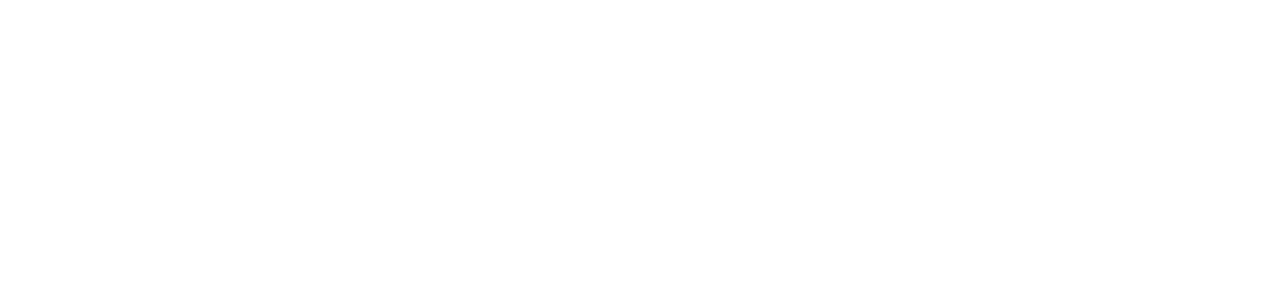
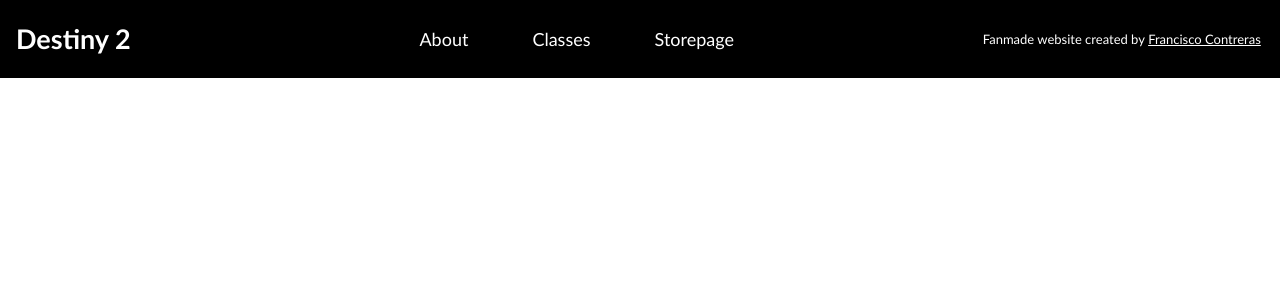
Before and after one commit to Fran-cis-co/d2-info-website, a React (Create React App) app: page / in a window 1280 px wide. Shown: the top 300 px of the page. Built offline with nearby package versions, Linux system fonts and the light colour scheme.

Commit message:
added navbar functionality

```diff
--- a/src/components/Navbar/Navbar.css
+++ b/src/components/Navbar/Navbar.css
@@ -0,0 +1,107 @@
+/* Set style of total navbar */
+.app_navbar {
+    width: 100%;
+    display: flex;
+    justify-content: space-between;
+    align-items: center;
+    background: black;
+}
+
+/* Add color to title */
+.app_navbar_title {
+    margin: 0 1rem;
+    color: white;
+
+    font-size: large;
+    font-family: 'Gill Sans', 'Gill Sans MT', Calibri, 'Trebuchet MS', sans-serif;
+}
+
+/* Add margin, font--family, and center hyerplinks */
+.app_navbar_links {
+    flex: 1;
+    display: flex;
+    justify-content: center;
+    align-items: center;
+
+
+    font-size: large;
+    font-family: 'Gill Sans', 'Gill Sans MT', Calibri, 'Trebuchet MS', sans-serif;
+}
+
+.app_navbar_links li {
+    margin: 0 2rem;
+    cursor: pointer;
+    color: white;
+    list-style-type: none;
+}
+
+.app_navbar_links a {
+    text-decoration: none;
+    color: white;
+    font-family: 'Gill Sans', 'Gill Sans MT', Calibri, 'Trebuchet MS', sans-serif;
+}
+
+/* Input small text and decorate hyperlink*/
+.app_navbar_createdby {
+    color: white;
+    display: flex;
+    justify-content: flex-end;
+    align-items: center;
+    margin: 0 1rem;
+
+    font-size: small;
+    font-family: 'Gill Sans', 'Gill Sans MT', Calibri, 'Trebuchet MS', sans-serif;
+}
+
+.app_navbar_createdby_link {
+    text-decoration: none;
+    margin: 0.2rem;
+    text-decoration: underline;
+    color: white;
+}
+
+.app_navbar_links a:hover,
+.app_navbar_createdby a:hover,
+.app_navbar_classes:hover {
+    color: rgb(21, 66, 148);
+}
+
+.app_navbar_links_dropdown {
+    position: fixed;
+    top: 0;
+    left: 0;
+    width: 100%;
+    height: 100vh;
+    background: rgb(25, 4, 59);
+    transition: 0.5s ease;
+
+    flex-direction: column;
+    z-index: 5;
+}
+
+.app_navbar_links_dropdown .app_navbar_links_dropdown_close {
+    font-size: 27px;
+    color: rgba(255, 255, 255, 0.658);
+    margin: 2rem;
+    cursor: pointer;
+
+    text-align: center;
+    top: 20px;
+    right: 20px;
+}
+
+.app_navbar_links_dropdown_close {
+    justify-content: center;
+}
+
+.app_navbar_links_dropdown_links {
+    list-style: none;
+}
+
+.app_navbar_links_dropdown_links li {
+    margin: 2rem;
+    cursor: pointer;
+    color: gold;
+    font-size: 2rem;
+    text-align: center;
+}
--- a/src/components/Navbar/Navbar.jsx
+++ b/src/components/Navbar/Navbar.jsx
@@ -1,11 +1,53 @@
 import React from 'react'
+import "./Navbar.css";
 
 const Navbar = () => {
+  // Set a useState to toggle the menu to choose which class to show info of
+  const [toggleMenu, setToggleMenu] = React.useState(false);
+
   return (
     <nav className='app_navbar'>
-        <div className='app_navbar_logo'>
-            {/* Destiny 2 logo */}
+        {/* Title of Game */}
+        <div className='app_navbar_title'>
+            <h1>Destiny 2</h1>
+        </div>
 
+        {/* Create hyperlinks to each part of the website */}
+        <ul className='app_navbar_links'>
+          <li><a href='#about'>About</a></li>
+          <li className='app_navbar_classes'>
+            <div  onClick={() => setToggleMenu(true)}>Classes</div>
+            {/* If clicked then display menu */}
+            {
+              toggleMenu &&
+              (
+                <div className='app_navbar_links_dropdown'>
+                  <ul className='app_navbar_links_dropdown_links'>
+                    <li><a href='#titan' onClick={() => setToggleMenu(false)}>Titan</a></li>
+                    <li><a href='#hunter' onClick={() => setToggleMenu(false)}>Hunter</a></li>
+                    <li><a href='#warlock' onClick={() => setToggleMenu(false)}>Warlock</a></li>
+                  </ul>
+                </div>
+              )
+            }
+          </li>
+          {/* <li><a href='#titan'>Titan</a></li>
+          <li><a href='#hunter'>Hunter</a></li>
+          <li><a href='#warlock'>Warlock</a></li> */}
+          <li><a href='#storepage'>Storepage</a></li>
+        </ul>
+
+        {/* Put that I created the website */}
+        <div className='app_navbar_createdby'>
+          <nav>
+            Fanmade website created by
+            <a
+              href='https://www.linkedin.com/in/francisco-contreras-191202249'
+              className='app_navbar_createdby_link'
+            >
+              Francisco Contreras
+            </a>
+          </nav>
         </div>
     </nav>
   )
```
